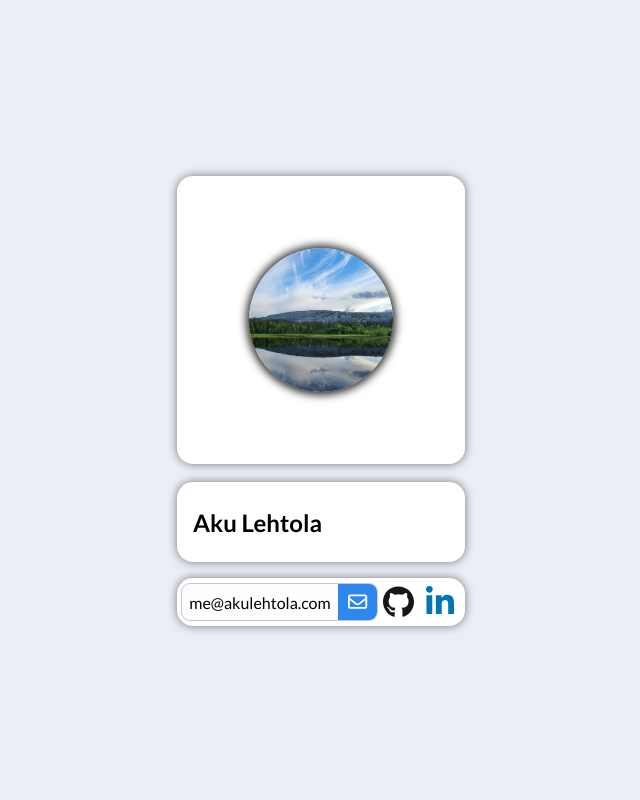
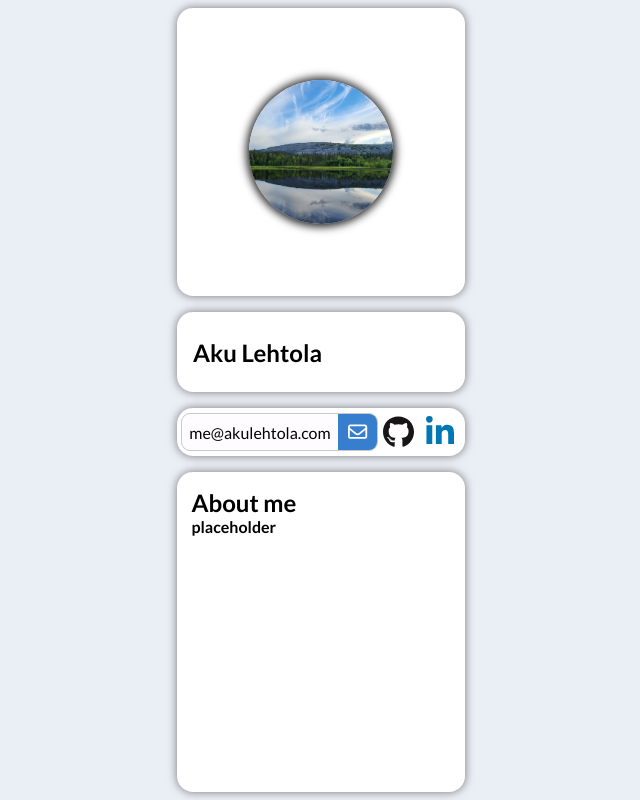
Before and after one commit to akulehtola/akulehtola.com, a React (Vite) app in the folder client/: page / in a window 1280 px wide. Shown: the whole page, without its empty margins (319-959 px from the left). Built offline with nearby package versions, Linux system fonts and the light colour scheme; no server answers.

Commit message:
added about me card

```diff
--- /dev/null
+++ b/client/src/AboutMeContainer/Component.tsx
@@ -0,0 +1,12 @@
+import './index.css'
+
+export default function AboutMeContainer() {
+    return (
+        <div className="aboutmecontainer">
+            <div className="t">
+                <h2>About me</h2>
+                <h4>placeholder</h4>
+            </div>
+        </div>
+    )
+}
--- /dev/null
+++ b/client/src/AboutMeContainer/index.css
@@ -0,0 +1,18 @@
+.aboutmecontainer {
+    width: 18rem;
+    height: 20rem;
+    background-color: #fff;
+    border-radius: 16px;
+    display: flex;
+    justify-content: center;
+    align-items: center;
+    box-shadow: 0 0 10px rgba(0, 0, 0, 0.5);
+    margin: 0.5rem;
+}
+
+.t {
+    width: 90%;
+    height: 90%;
+    display: flex;
+    flex-direction: column;
+}
--- a/client/src/NameContainer/index.css
+++ b/client/src/NameContainer/index.css
@@ -1,5 +1,5 @@
 .namecontainer {
-    margin: 1rem;
+    margin: 0.5rem;
     width: 18rem;
     height: 5rem;
     background-color: #fff;
--- a/client/src/ProfilePictureContainer/index.css
+++ b/client/src/ProfilePictureContainer/index.css
@@ -7,7 +7,7 @@
     justify-content: center;
     align-items: center;
     box-shadow: 0 0 10px rgba(0, 0, 0, 0.5);
-    margin: 2px;
+    margin: 0.5rem;
 }
 
 img {
--- a/client/src/SocialsContainer/index.css
+++ b/client/src/SocialsContainer/index.css
@@ -6,6 +6,7 @@
     box-shadow: 0 0 10px rgba(0, 0, 0, 0.5);
     display: flex;
     align-items: center;
+    margin: 0.5rem;
 }
 
 .row {
@@ -37,7 +38,7 @@
     margin-left: auto;
     margin-right: 0;
     color: #fff;
-    background-color: rgb(46, 135, 236);
+    background-color: rgb(55, 126, 207);
     height: 100%;
     width: 20%;
     border-radius: 0px 8px 8px 0px;
--- a/client/src/main.tsx
+++ b/client/src/main.tsx
@@ -3,11 +3,13 @@ import './index.css'
 import ProfilePictureContainer from './ProfilePictureContainer/Component'
 import NameContainer from './NameContainer/Component'
 import SocialsContainer from './SocialsContainer/Component'
+import AboutMeContainer from './AboutMeContainer/Component'
 
 createRoot(document.getElementById('root')!).render(
     <div className="mainContainer">
       <ProfilePictureContainer/>
       <NameContainer />
       <SocialsContainer />
+      <AboutMeContainer />
     </div>
 )
```
